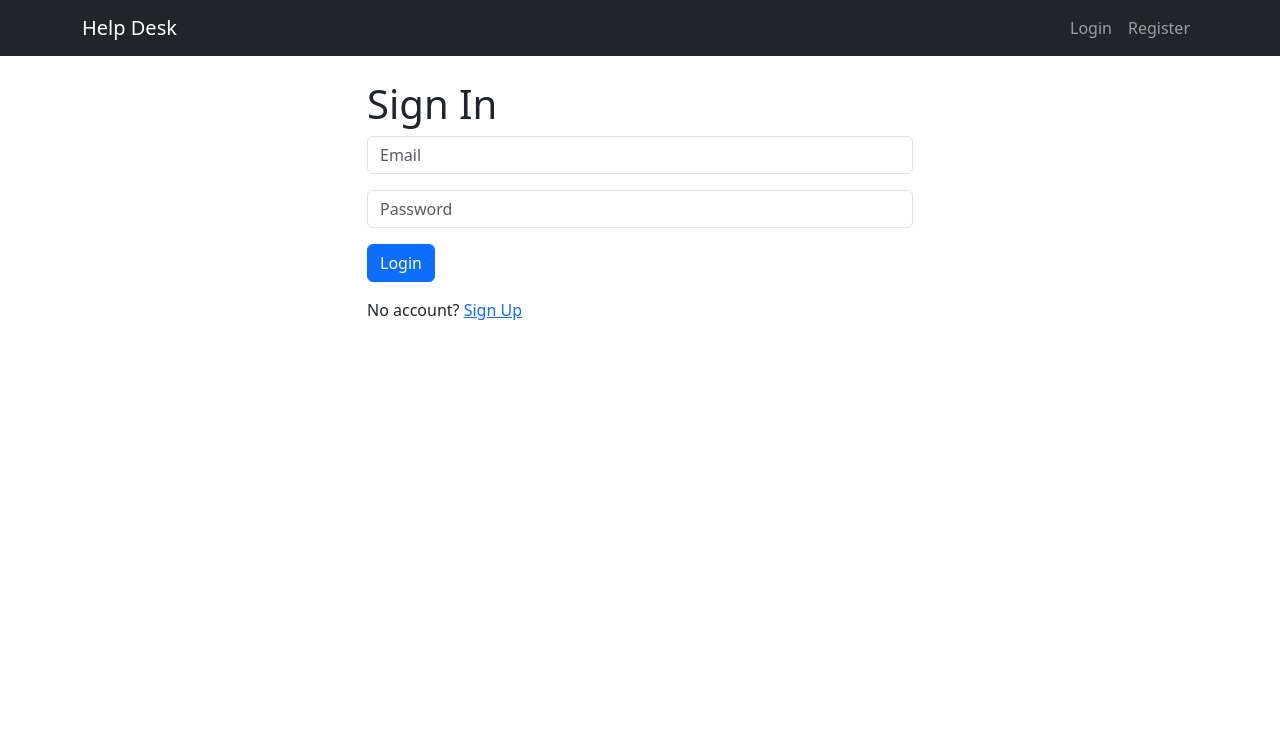
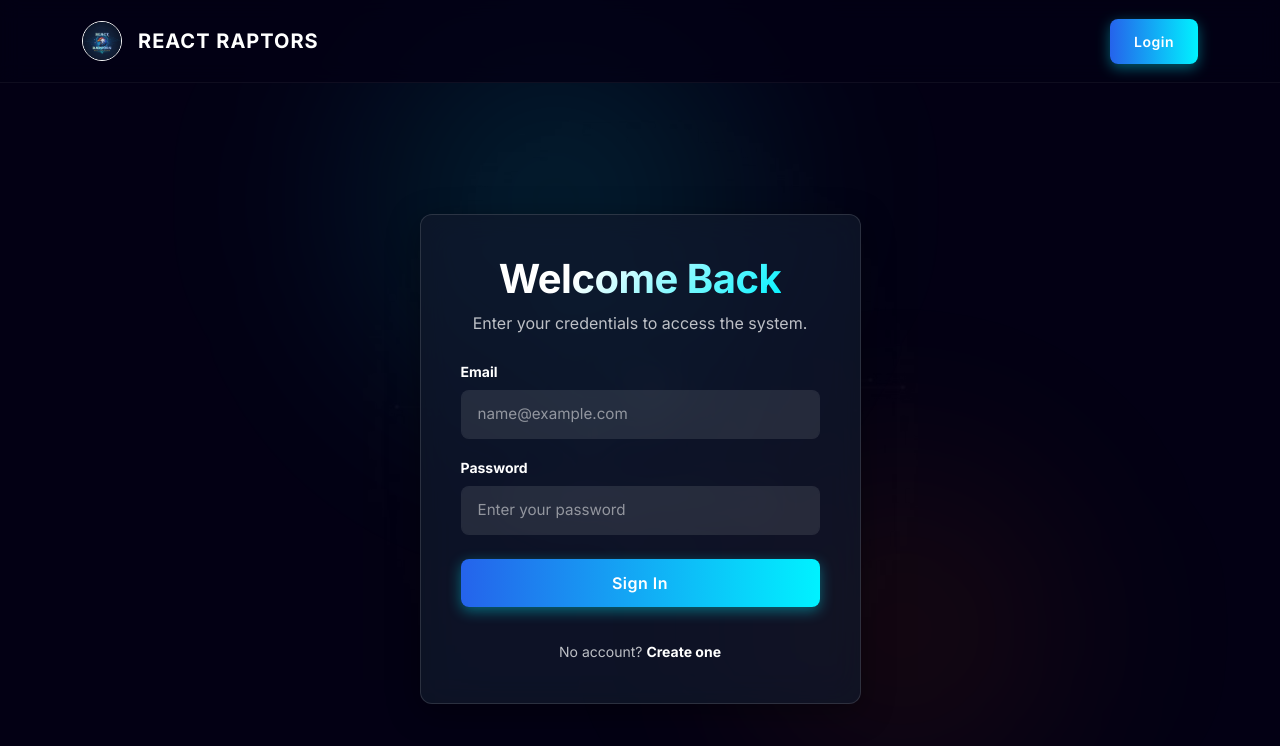
Before and after one commit to aakashkrmishra09/COMP229-REACT_RAPTORS-campus-helpdeskPROJECT, a React (Create React App) app in the folder client/: page / in a window 1280 px wide. Shown: the top 746 px of the page. Built offline with nearby package versions, Linux system fonts and the light colour scheme.

Commit message:
Completed Part

```diff
--- a/client/src/App.css
+++ b/client/src/App.css
@@ -1,38 +1,197 @@
-.App {
-  text-align: center;
+/* client/src/App.css */
+@import url('https://fonts.googleapis.com/css2?family=Inter:wght@300;400;600;700&display=swap');
+
+:root {
+  --neon-blue: #00f2ff;
+  --neon-orange: #ff6600;
+  --bg-dark: #030014;       /* Deep space black-blue */
+  --card-glass: rgba(17, 25, 40, 0.75);
+  --border-glass: rgba(255, 255, 255, 0.125);
+  --text-main: #ffffff;
+  --text-muted: #9ca3af;
 }
 
-.App-logo {
-  height: 40vmin;
+body {
+  margin: 0;
+  font-family: 'Inter', sans-serif;
+  background-color: var(--bg-dark);
+  color: var(--text-main);
+  min-height: 100vh;
+  position: relative;
+  overflow-x: hidden; /* Prevents scrollbars from the background effects */
+}
+
+/* --- 1. THE RAPTOR WATERMARK --- */
+/* This puts your logo huge and faint in the center */
+body::after {
+  content: '';
+  position: fixed;
+  top: 50%;
+  left: 50%;
+  transform: translate(-50%, -50%);
+  width: 70vh;
+  height: 70vh;
+  background-image: url('./logo.jpg');
+  background-position: center;
+  background-repeat: no-repeat;
+  background-size: contain;
+  opacity: 0.08; /* Very subtle */
+  z-index: -2;
+  filter: grayscale(100%);
+}
+
+/* --- 2. BACKGROUND GLOWS (The "Beautiful Things") --- */
+/* This creates the purple/blue glow from your reference image */
+body::before {
+  content: '';
+  position: absolute;
+  top: -10%;
+  left: 20%;
+  width: 600px;
+  height: 600px;
+  background: radial-gradient(circle, rgba(0, 242, 255, 0.15), transparent 70%);
+  filter: blur(80px);
+  z-index: -1;
+  animation: float 10s ease-in-out infinite;
+}
+
+.glow-orange {
+  position: absolute;
+  bottom: -10%;
+  right: 10%;
+  width: 500px;
+  height: 500px;
+  background: radial-gradient(circle, rgba(255, 102, 0, 0.1), transparent 70%);
+  filter: blur(80px);
+  z-index: -1;
   pointer-events: none;
 }
 
-@media (prefers-reduced-motion: no-preference) {
-  .App-logo {
-    animation: App-logo-spin infinite 20s linear;
-  }
+@keyframes float {
+  0%, 100% { transform: translateY(0); }
+  50% { transform: translateY(-20px); }
 }
 
-.App-header {
-  background-color: #282c34;
-  min-height: 100vh;
-  display: flex;
-  flex-direction: column;
-  align-items: center;
-  justify-content: center;
-  font-size: calc(10px + 2vmin);
-  color: white;
+/* --- 3. GLASS CARD (The "Dimension" Look) --- */
+.custom-card {
+  background: var(--card-glass);
+  backdrop-filter: blur(16px) saturate(180%);
+  -webkit-backdrop-filter: blur(16px) saturate(180%);
+  border: 1px solid var(--border-glass);
+  border-radius: 12px;
+  padding: 40px;
+  box-shadow: 0 8px 32px 0 rgba(0, 0, 0, 0.37);
+  margin-top: 4rem;
 }
 
-.App-link {
-  color: #61dafb;
+/* --- 4. TYPOGRAPHY --- */
+h1, h2, h3 {
+  font-weight: 700;
+  letter-spacing: -0.5px;
 }
 
-@keyframes App-logo-spin {
-  from {
-    transform: rotate(0deg);
-  }
-  to {
-    transform: rotate(360deg);
-  }
+/* Gradient text effect like the "Dimension" title */
+.text-gradient {
+  background: linear-gradient(135deg, #fff 30%, var(--neon-blue) 100%);
+  -webkit-background-clip: text;
+  background-clip: text; /* Add this to remove the yellow line */
+  -webkit-text-fill-color: transparent;
+  display: inline-block;
 }
+
+/* --- 5. MODERN INPUTS --- */
+.form-control, .form-select {
+  background-color: rgba(255, 255, 255, 0.05);
+  border: 1px solid rgba(255, 255, 255, 0.1);
+  color: white !important;
+  border-radius: 8px;
+  padding: 12px 16px;
+  font-size: 0.95rem;
+  transition: all 0.2s;
+}
+
+.form-control:focus {
+  background-color: rgba(255, 255, 255, 0.1);
+  border-color: var(--neon-blue);
+  box-shadow: 0 0 0 4px rgba(0, 242, 255, 0.1);
+}
+
+.form-control::placeholder {
+  color: rgba(255, 255, 255, 0.3);
+}
+
+/* --- 6. BUTTONS --- */
+.btn-primary {
+  background: linear-gradient(90deg, #2563eb, #00f2ff);
+  border: none;
+  border-radius: 8px;
+  padding: 12px 24px;
+  font-weight: 600;
+  letter-spacing: 0.5px;
+  box-shadow: 0 4px 14px 0 rgba(0, 242, 255, 0.39);
+  transition: transform 0.2s;
+}
+
+.btn-primary:hover {
+  transform: translateY(-2px);
+  box-shadow: 0 6px 20px rgba(0, 242, 255, 0.23);
+}
+
+/* --- 7. NAVBAR --- */
+.navbar-custom {
+  background: rgba(3, 0, 20, 0.8);
+  backdrop-filter: blur(10px);
+  border-bottom: 1px solid rgba(255, 255, 255, 0.05);
+}
+
+/* --- 8. TABLE STYLES --- */
+.table {
+  --bs-table-bg: transparent;
+  --bs-table-color: var(--text-muted);
+  border-color: rgba(255,255,255,0.05);
+}
+.table thead th {
+  color: white;
+  font-weight: 600;
+  border-bottom: 1px solid rgba(255,255,255,0.1);
+}
+.table tbody td {
+  vertical-align: middle;
+  padding: 1rem 0.5rem;
+}
+.badge {
+  padding: 6px 12px;
+  border-radius: 6px;
+  font-weight: 500;
+}
+.table {
+  --bs-table-color: white !important;
+  --bs-table-bg: transparent !important;
+}
+
+.table td, .table th {
+  color: white !important;
+  border-color: rgba(255, 255, 255, 0.1) !important;
+}
+
+/* Fix for the white stripes */
+.table-striped > tbody > tr:nth-of-type(odd) > * {
+  --bs-table-accent-bg: transparent !important;
+  color: white !important;
+}
+/* FORCE ALL TEXT TO BE LIGHT */
+p, label, span, input {
+  color: white !important;
+}
+
+/* Make placeholders slightly grey but visible */
+::placeholder {
+  color: rgba(255, 255, 255, 0.5) !important;
+  opacity: 1;
+}
+
+/* Ensure the input text you type is bright white */
+.form-control {
+  color: #ffffff !important;
+  background-color: rgba(255, 255, 255, 0.1) !important;
+}
--- a/client/src/App.js
+++ b/client/src/App.js
@@ -1,23 +1,25 @@
 import React from 'react';
 import { BrowserRouter as Router, Routes, Route } from 'react-router-dom';
 import 'bootstrap/dist/css/bootstrap.min.css';
+// THIS WAS MISSING - It loads your dark theme!
+import './App.css';
+
 import Navbar from './components/Navbar';
 import Login from './pages/Login';
 import Register from './pages/Register';
 import Dashboard from './pages/Dashboard';
-import CreateTicket from './pages/CreateTicket'; // New Import
+import CreateTicket from './pages/CreateTicket';
 
 function App() {
   return (
     <Router>
       <Navbar />
-      {/* Added 'mt-4' for better top spacing */}
       <div className="container mt-4">
         <Routes>
           <Route path="/login" element={<Login />} />
           <Route path="/register" element={<Register />} />
           <Route path="/dashboard" element={<Dashboard />} />
-          <Route path="/create-ticket" element={<CreateTicket />} /> {/* New Route */}
+          <Route path="/create-ticket" element={<CreateTicket />} />
           <Route path="/" element={<Login />} />
         </Routes>
       </div>
--- a/client/src/components/Navbar.js
+++ b/client/src/components/Navbar.js
@@ -1,6 +1,6 @@
-// client/src/components/Navbar.js
 import React from 'react';
 import { Link, useNavigate } from 'react-router-dom';
+import logo from '../logo.jpg';
 
 const Navbar = () => {
   const navigate = useNavigate();
@@ -13,31 +13,24 @@ const Navbar = () => {
   };
 
   return (
-    <nav className="navbar navbar-expand-lg navbar-dark bg-dark mb-4">
+    <nav className="navbar navbar-expand-lg navbar-dark navbar-custom py-3">
       <div className="container">
-        <Link className="navbar-brand" to="/">Help Desk</Link>
+        <Link className="navbar-brand d-flex align-items-center" to="/">
+          <img src={logo} alt="Logo" width="40" height="40" className="rounded-circle me-3 border border-light" />
+          <span className="fw-bold" style={{letterSpacing: '1px'}}>REACT <span style={{color: '#ff6600'}}>RAPTORS</span></span>
+        </Link>
+
         <div className="collapse navbar-collapse">
           <ul className="navbar-nav ms-auto">
             {token ? (
               <>
-                <li className="nav-item">
-                  <Link className="nav-link" to="/dashboard">Dashboard</Link>
-                </li>
-                <li className="nav-item">
-                  <button onClick={handleLogout} className="btn btn-link nav-link">
-                    Logout
-                  </button>
-                </li>
+                <li className="nav-item"><Link className="nav-link text-light mx-2" to="/dashboard">Dashboard</Link></li>
+                <li className="nav-item"><button onClick={handleLogout} className="btn btn-outline-light btn-sm ms-2">Logout</button></li>
               </>
             ) : (
-              <>
-                <li className="nav-item">
-                  <Link className="nav-link" to="/login">Login</Link>
-                </li>
-                <li className="nav-item">
-                  <Link className="nav-link" to="/register">Register</Link>
-                </li>
-              </>
+              <li className="nav-item">
+                <Link className="btn btn-sm btn-primary px-4" to="/login">Login</Link>
+              </li>
             )}
           </ul>
         </div>
--- a/client/src/pages/Login.js
+++ b/client/src/pages/Login.js
@@ -1,4 +1,3 @@
-// client/src/pages/Login.js
 import React, { useState } from 'react';
 import { useNavigate } from 'react-router-dom';
 import api from '../utils/api';
@@ -9,7 +8,6 @@ const Login = () => {
   const navigate = useNavigate();
 
   const { email, password } = formData;
-
   const onChange = (e) => setFormData({ ...formData, [e.target.name]: e.target.value });
 
   const onSubmit = async (e) => {
@@ -18,26 +16,62 @@ const Login = () => {
       const res = await api.post('/auth/login', { email, password });
       localStorage.setItem('token', res.data.token);
       navigate('/dashboard');
+      window.location.reload();
     } catch (err) {
       setError(err.response?.data?.msg || 'Login failed');
     }
   };
 
   return (
-    <div className="row justify-content-center">
-      <div className="col-md-6">
-        <h1>Sign In</h1>
-        {error && <div className="alert alert-danger">{error}</div>}
-        <form onSubmit={onSubmit}>
-          <div className="mb-3">
-            <input type="email" className="form-control" name="email" value={email} onChange={onChange} placeholder="Email" required />
+    <div>
+      <div className="glow-orange"></div>
+
+      <div className="container">
+        <div className="row justify-content-center align-items-center" style={{ minHeight: '80vh' }}>
+          <div className="col-md-5">
+            <div className="custom-card">
+              <div className="text-center mb-4">
+                <h1 className="text-gradient mb-2">Welcome Back</h1>
+                {/* FIX: Changed text-muted to text-light opacity-75 for better visibility */}
+                <p className="text-light opacity-75">Enter your credentials to access the system.</p>
+              </div>
+
+              {error && <div className="alert alert-danger" style={{background: 'rgba(220, 53, 69, 0.2)', border: '1px solid #dc3545', color: '#ff868e'}}>{error}</div>}
+
+              <form onSubmit={onSubmit}>
+                <div className="mb-3">
+                  <label className="form-label text-white small fw-bold">Email</label>
+                  <input
+                    type="email"
+                    className="form-control"
+                    name="email"
+                    value={email}
+                    onChange={onChange}
+                    placeholder="name@example.com"
+                    required
+                  />
+                </div>
+                <div className="mb-4">
+                  <label className="form-label text-white small fw-bold">Password</label>
+                  <input
+                    type="password"
+                    className="form-control"
+                    name="password"
+                    value={password}
+                    onChange={onChange}
+                    placeholder="Enter your password"
+                    required
+                  />
+                </div>
+                <button type="submit" className="btn btn-primary w-100 mb-3">Sign In</button>
+              </form>
+              <div className="text-center mt-3">
+                <span className="text-light opacity-75 small">No account? </span>
+                <a href="/register" className="text-white fw-bold small" style={{textDecoration: 'none'}}>Create one</a>
+              </div>
+            </div>
           </div>
-          <div className="mb-3">
-            <input type="password" className="form-control" name="password" value={password} onChange={onChange} placeholder="Password" required />
-          </div>
-          <button type="submit" className="btn btn-primary">Login</button>
-        </form>
-        <p className="mt-3">No account? <a href="/register">Sign Up</a></p>
+        </div>
       </div>
     </div>
   );
```
Also changed, not shown: client/src/pages/Dashboard.js (+45 -33 lines), client/src/logo.jpg (renamed from client/src/logo.png).
